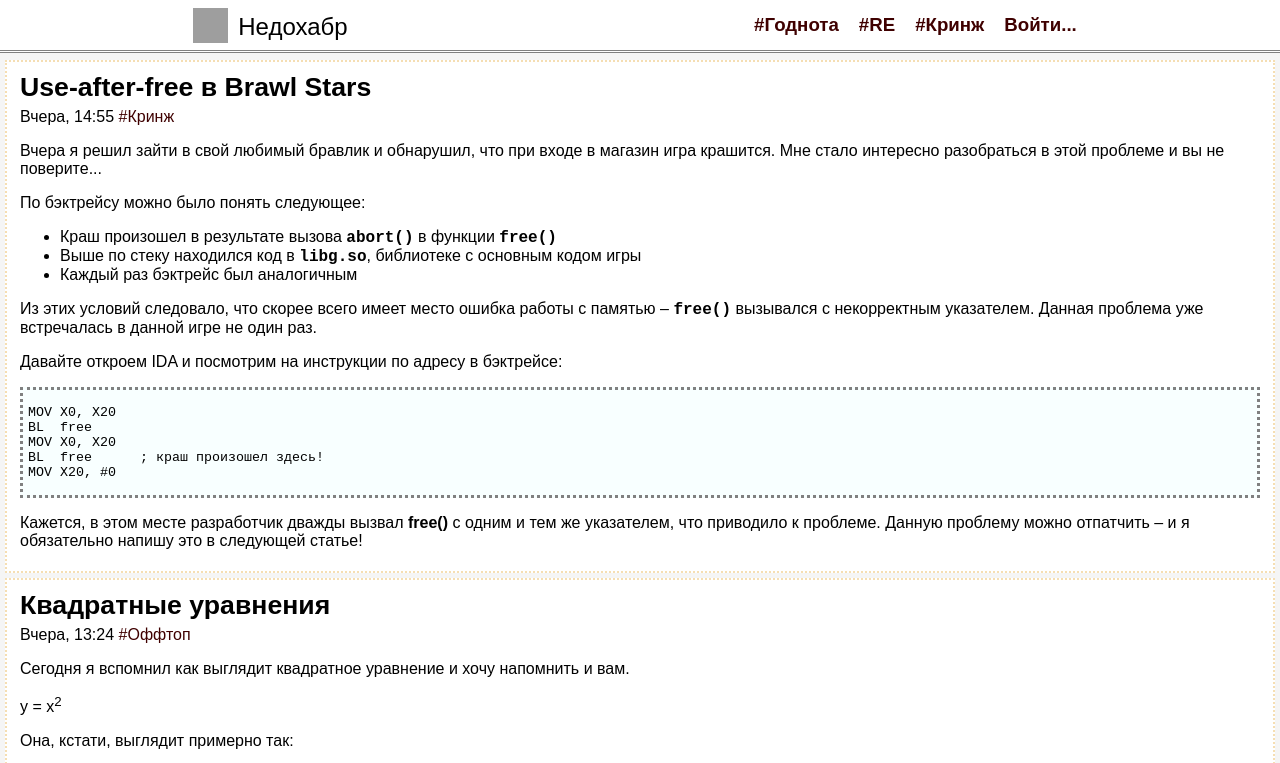
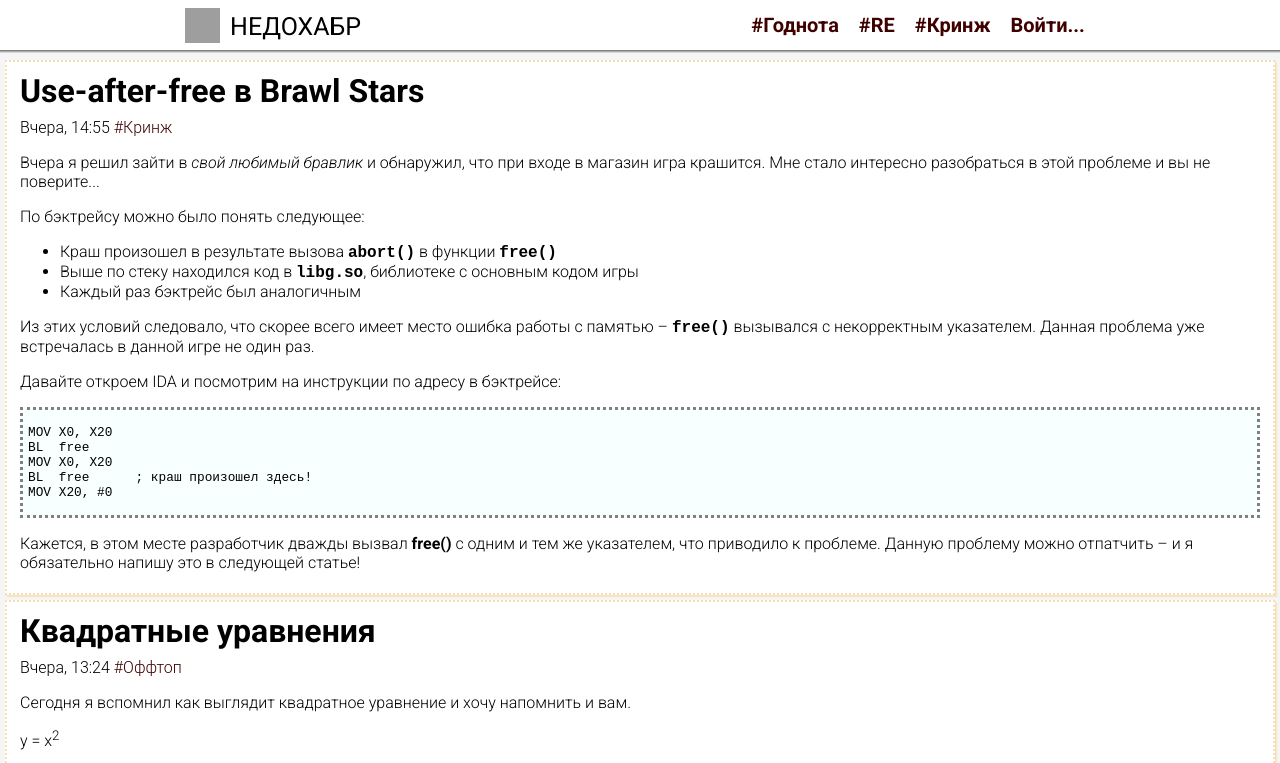
Before and after one commit to itmo338951/web-frontend-labs, a plain HTML site: page web/index.html in a window 1280 px wide. Shown: the top 763 px of the page. Drawn offline with Linux system fonts and the light colour scheme; grey boxes are pictures that could not be loaded.

Commit message:
Imported Roboto font, added shadows and italic text

```diff
--- a/web/index.html
+++ b/web/index.html
@@ -5,6 +5,7 @@
     <title>Недохабр</title>
     <meta name="description" content="Недохабр - место, где каждый может написать технический кринжовый пост">
     <meta name="viewport" content="width=device-width, initial-scale=1">
+    <link rel="stylesheet" href="https://fonts.googleapis.com/css2?family=Roboto:ital,wght@0,100;0,300;0,400;0,500;0,700;0,900;1,100;1,300;1,400;1,500;1,700;1,900&display=swap">
     <link rel="stylesheet" href="styles.css">
 </head>
 <body>
@@ -36,7 +37,8 @@
             <a href="#" class="article-subtitle-tag">#Кринж</a></h4>
         <div class="article-content">
             <p>
-                Вчера я решил зайти в свой любимый бравлик и обнарушил, что при входе в магазин игра крашится. Мне стало интересно разобраться в этой проблеме и вы не поверите...
+                Вчера я решил зайти в <a class="article-content-italic">свой любимый бравлик</a> и обнаружил, что при входе в магазин игра крашится. Мне стало интересно разобраться
+                в этой проблеме и вы не поверите...
             </p>
             <p>По бэктрейсу можно было понять следующее:</p>
             <ul>
--- a/web/styles.css
+++ b/web/styles.css
@@ -8,15 +8,15 @@ body {
 
 .header {
     background: white;
-    border-bottom-width: 1px;
-    border-bottom: gray;
-    border-bottom-style: double;
+    border-bottom: 1px #808080 solid;
+    box-shadow: 0 1px #80808080, 0 2px #80808040;
     width: 100%;
     display: flex;
     flex-direction: row;
     justify-content: space-around;
     align-items: center;
     position: fixed;
+    font-size: 20px;
     top: 0;
     height: 50px;
 }
@@ -33,9 +33,10 @@ body {
 }
 
 .header-logo-text {
-    font-size: 18pt;
+    font-size: 1.25em;
     margin: 3px 10px 0;
-    font-family: sans-serif;
+    font-family: "Roboto", sans-serif;
+    text-transform: uppercase;
 }
 
 .header-navbar {
@@ -51,11 +52,11 @@ body {
 }
 
 .header-navbar-text {
-    font-size: 14pt;
+    font-size: 1em;
     font-weight: bold;
     color: #3f0000;
     text-decoration: none;
-    font-family: sans-serif;
+    font-family: "Roboto", sans-serif;
 }
 
 /* Feed */
@@ -67,20 +68,21 @@ body {
 .article {
     border: 2px dotted #f5deb3;
     background: #ffffff;
+    box-shadow: 1px 1px #f5deb3a0, 2px 2px #f5deb370, 3px 3px #f5deb340;
     padding: 5px 10px;
     margin: 5px 5px;
+    font-size: 16px;
 }
 
 .article-title {
-    font-size: 20pt;
-    font-family: sans-serif;
+    font-size: 2em;
+    font-family: "Roboto", sans-serif;
     font-weight: bold;
-    margin: 5px 3px;
+    margin: 5px 3px 8px;
 }
 
 .article-subtitle {
-    font-size: 12pt;
-    font-family: sans-serif;
+    font-family: "Roboto Light", sans-serif;
     font-weight: normal;
     margin: 0 3px 3px;
 }
@@ -91,19 +93,22 @@ body {
 }
 
 .article-content {
-    font-size: 12pt;
-    font-family: sans-serif;
-    font-weight: lighter;
+    font-family: "Roboto", sans-serif;
+    font-weight: 300;
     margin: 0 3px;
 }
 
 .article-content-code {
-    font-size: 10pt;
+    font-size: 0.8em;
     font-family: "Courier New", monospace;
     border: dotted #808080ff;
     background: #f8ffff;
     margin: 0;
     padding: 0 5px;
+}
+
+.article-content-italic {
+    font-style: italic;
 }
 
 .article-content-term {
@@ -128,6 +133,7 @@ body {
 
 .footer {
     background: #b0b0b0;
+    font-family: "Roboto Thin", serif;
     display: flex;
     flex-direction: row;
     padding: 8px 8px;
@@ -149,7 +155,6 @@ body {
 }
 
 .footer-element-text {
-    font-family: serif;
     color: #000000;
     font-weight: lighter;
 }
```
